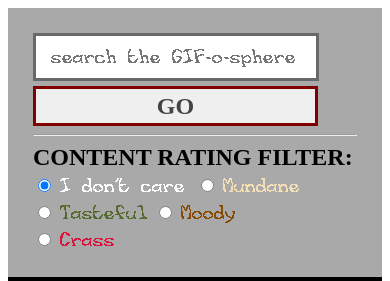
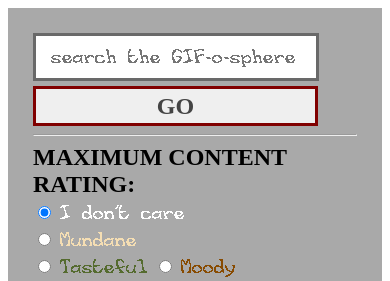
Before and after one commit to rpaiello/project-2, a plain HTML site: page index.html in a window 390 px wide. Shown: the top 281 px of the page. Drawn offline with Linux system fonts and the light colour scheme; a web font is replaced by a local one.

Commit message:
further mobile optimizations

```diff
--- a/index.html
+++ b/index.html
@@ -16,10 +16,13 @@
             <br>
             <hr>
             <div class="ffx body">
-                <b>CONTENT RATING FILTER:</b>
+                <b>MAXIMUM CONTENT RATING:</b>
                 <div class="content">
                 <input type="radio" id="dc" name="ratingselect" value="" checked>
                 <label for="dc" class="cf body"><span id="dc">I don't care </span> </label>
+                </div>
+
+                <div class="content">
                 <input type="radio" id="g" name="ratingselect" value="g">
                 <label for="g" class="cf body"><span id="g">Mundane</span></label>
                 </div>
```
